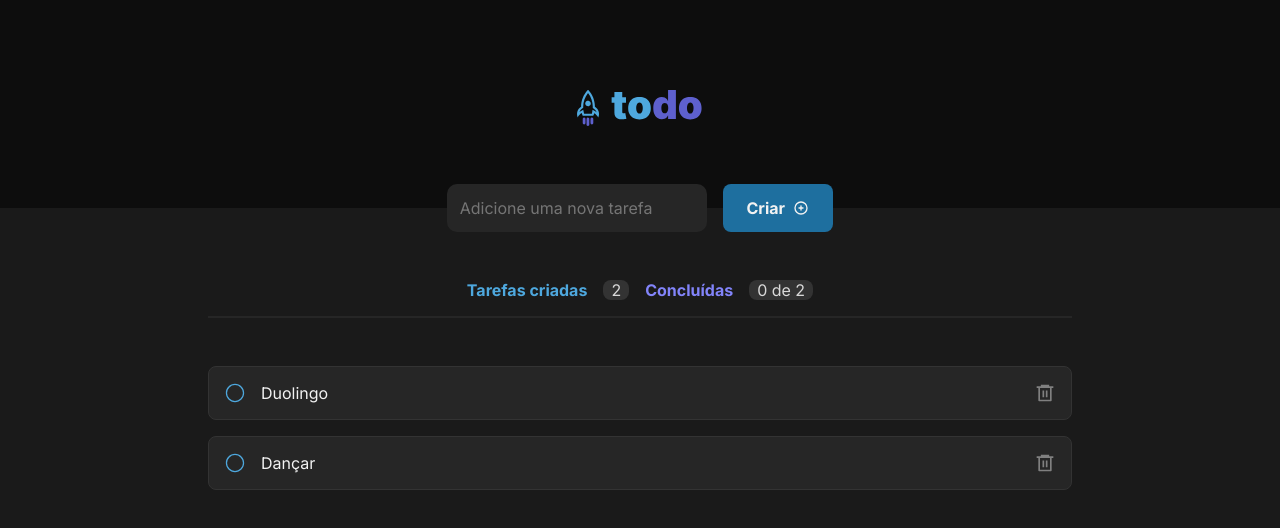
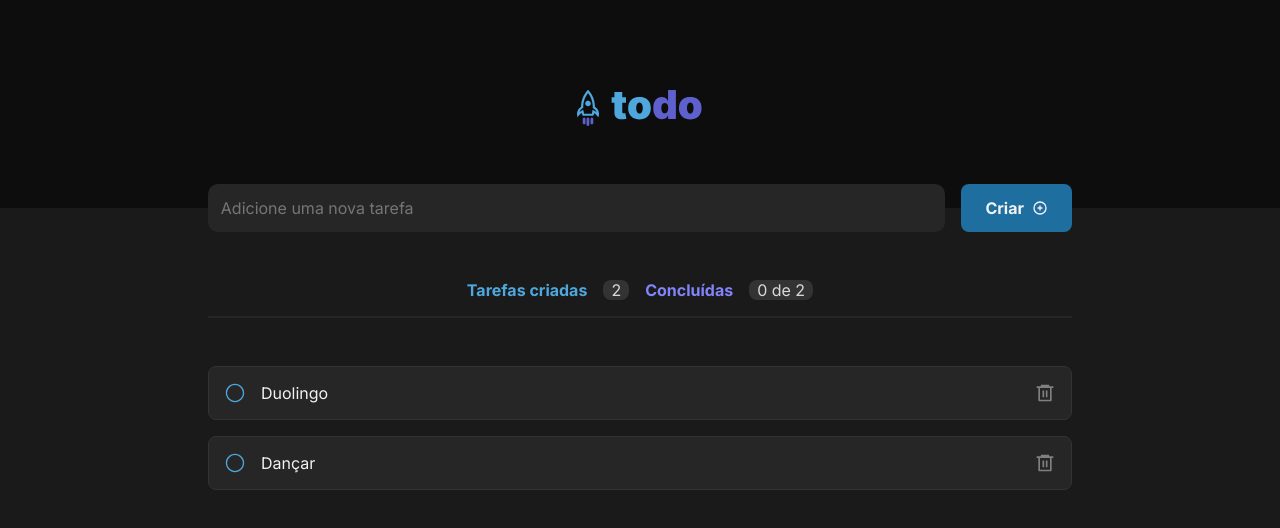
Before and after one commit to daiaanebarbosaf/ToDo-List-, a React (Vite) app: page / in a window 1280 px wide. Shown: the top 528 px of the page. Built offline with nearby package versions, Linux system fonts and the light colour scheme.

Commit message:
refatoração

```diff
--- a/src/components/Form/index.jsx
+++ b/src/components/Form/index.jsx
@@ -25,7 +25,7 @@ export function Form({addTask}){
     }
 
     return(
-        <div>
+        <div className={styles.form}>
             <form
                 onSubmit={handleCreateNewTask}
                 className={styles.taskForm}
```
Lines whose indentation alone changed are shown as unchanged.
